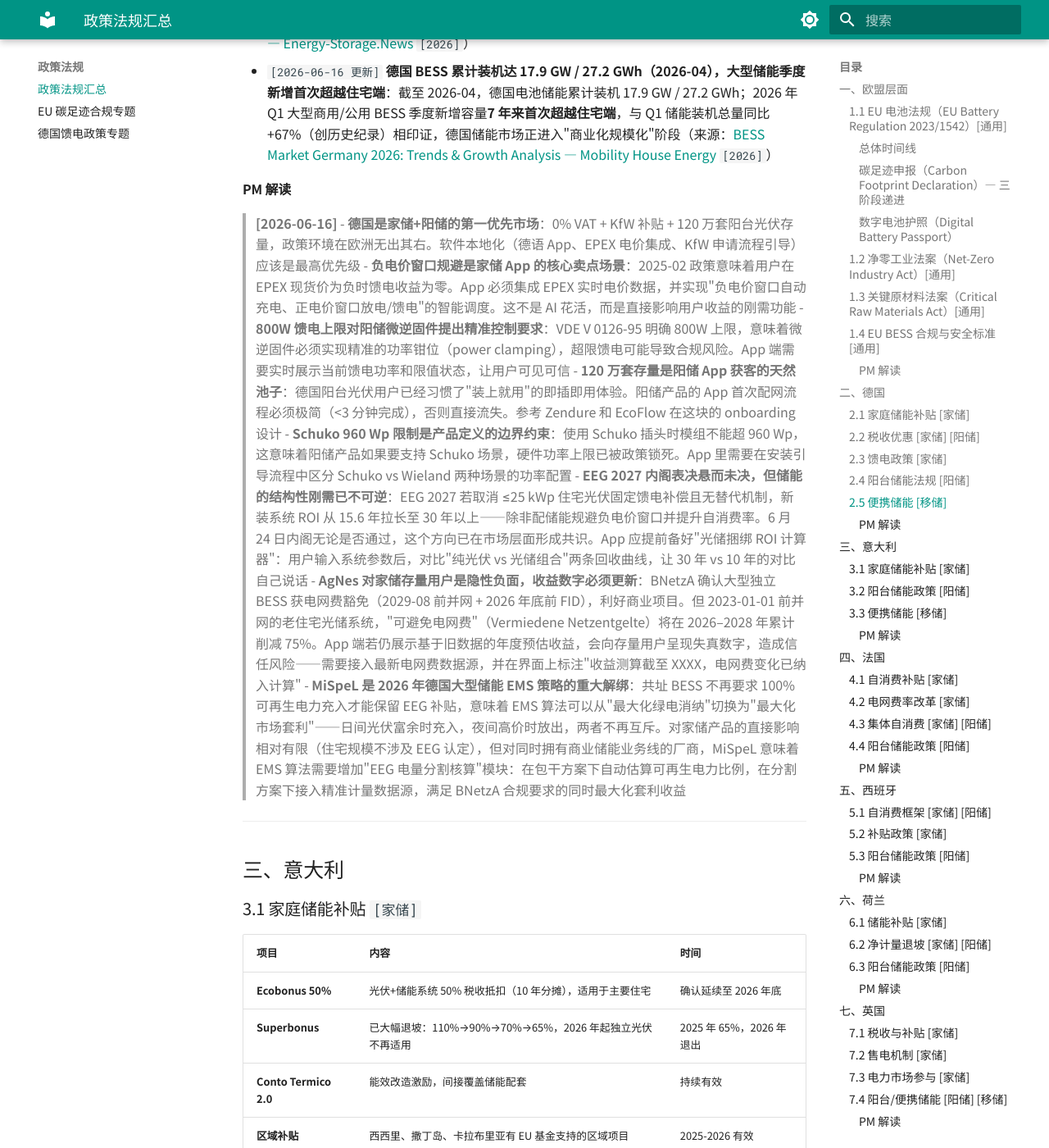
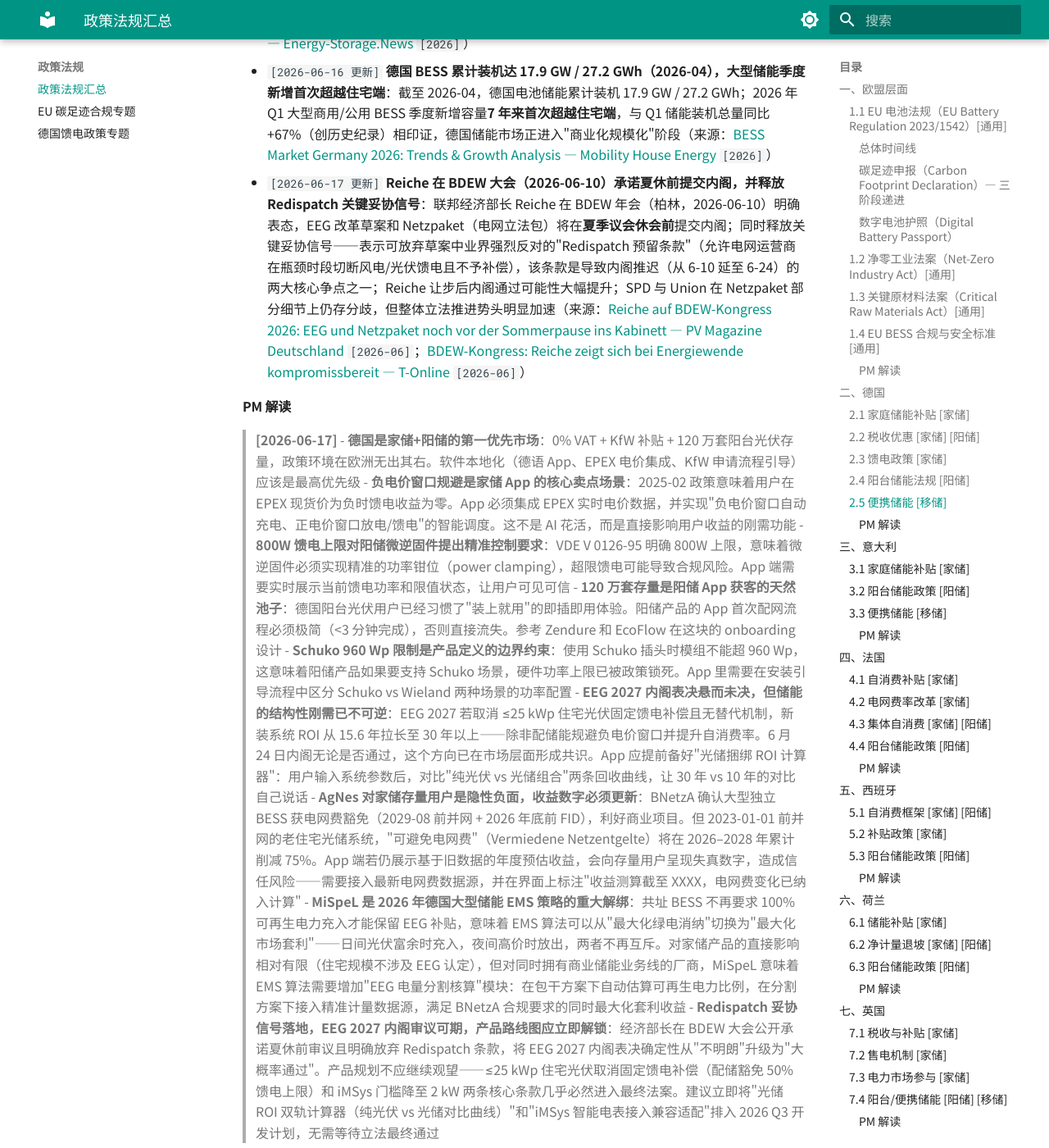
Before and after one commit to jeff9141/energy-storage-intel, an MkDocs documentation site: the page built from docs/policy/energy_storage_policy_regulations.md, in a window 1280 px wide and 1400 px high, scrolled down 8995 px. Shown: the whole window at 82% size. Built offline with MkDocs 1.6.1 and Material for MkDocs 9.7.7, drawn with Linux system fonts in a browser that asks for light colours; some of the changed text lies outside the part shown.

Commit message:
定时更新：政策法规信息收集 2026-06-17

```diff
--- a/docs/policy/energy_storage_policy_regulations.md
+++ b/docs/policy/energy_storage_policy_regulations.md
@@ -1,6 +1,6 @@
 # 储能行业政策法规汇总
 
-> 最后更新：2026-06-16
+> 最后更新：2026-06-17
 > 覆盖地区：欧洲（全覆盖）、澳大利亚
 
 **适用品类标记说明：**
@@ -210,10 +210,11 @@
 - `[2026-06-15 更新]` **BNetzA 发布 AgNes 电网费改革方案（2026-05-27），大型 BESS 获政策利好**：联邦网络局（BNetzA）公布新电网费体系（Allgemeine Netzentgeltsystematik Strom，AgNes）初步方案，核心内容：① 现有 BESS 暂不纳入电网费征缴范围（逆转 2026-01 信号）；② **祖父条款**：2029-08-04 前并网、且在 AgNes 最终决定（预计 2026 年底）前完成最终投资决策（FID）的项目获完整豁免；③ 未来新项目适用纯容量电网费，约 €4,000–7,000/MW/年，**无电量计费分量**；④ 2023-01-01 前并网老项目的"可避免电网费"（Vermiedene Netzentgelte）将逐步退出：2026 年削减 25%、2027 年削减 50%、2028 年削减 75%；BNetzA 认为整体方案对储能呈净正面效果，但业界指出大型独立储能受益、光伏配储及产消者（Prosumer）负担加重（来源：[Major German BESS outcomes: Grid fee exemptions remain — ESS News](https://www.ess-news.com/2026/05/28/major-german-bess-outcomes-grid-fee-exemptions-remain-higher-costs-for-prosumers/) `[2026-05]`；[German grid fees: Regulator unveils near-best-case for BESS — Modo Energy](https://modoenergy.com/research/germany-grid-fees-agnes-netzentgelte-bess-batteries-bnetza-update-capacity-fees-may-2026) `[2026-05]`）
 - `[2026-06-16 更新]` **MiSpeL（储能与充电桩市场整合法规）预计 2026-06-30 前完成 BNetzA 认定程序**：MiSpeL（Marktintegration von Speichern und Ladepunkten）核心突破：共址（co-location）场景下，BESS 充入非 100% 可再生电力也不再丧失 EEG 补贴资格，允许按市场电价优化充放电策略；BNetzA 须在 **2026-06-30** 前完成 EEG 电量认定程序；两种核算方案：包干方案（Pauschaloption，适合小型系统，简化核算）和分割方案（Abgrenzungsoption，精准计量能量流向，适合大型商业系统）；认定程序完成后，电网运营商尚需 6–12 个月完成系统适配，预计实际影响在 2027 年初显现（来源：[Understanding MiSpeL: New Regulatory Framework for German Co-located Storage — GridCog](https://www.gridcog.com/blog/understanding-mispel-the-new-regulatory-framework-for-german-co-located-storage) `[2026]`；['Moment of truth': 2026 regulatory agenda for large battery storage in Germany — Energy-Storage.News](https://www.energy-storage.news/moment-of-truth-the-2026-regulatory-agenda-for-large-battery-storage-in-germany/) `[2026]`）
 - `[2026-06-16 更新]` **德国 BESS 累计装机达 17.9 GW / 27.2 GWh（2026-04），大型储能季度新增首次超越住宅端**：截至 2026-04，德国电池储能累计装机 17.9 GW / 27.2 GWh；2026 年 Q1 大型商用/公用 BESS 季度新增容量**7 年来首次超越住宅端**，与 Q1 储能装机总量同比 +67%（创历史纪录）相印证，德国储能市场正进入"商业化规模化"阶段（来源：[BESS Market Germany 2026: Trends & Growth Analysis — Mobility House Energy](https://mobilityhouse-energy.com/int_en/knowledge-center/article/bess-in-germany-market-overview-2026) `[2026]`）
+- `[2026-06-17 更新]` **Reiche 在 BDEW 大会（2026-06-10）承诺夏休前提交内阁，并释放 Redispatch 关键妥协信号**：联邦经济部长 Reiche 在 BDEW 年会（柏林，2026-06-10）明确表态，EEG 改革草案和 Netzpaket（电网立法包）将在**夏季议会休会前**提交内阁；同时释放关键妥协信号——表示可放弃草案中业界强烈反对的"Redispatch 预留条款"（允许电网运营商在瓶颈时段切断风电/光伏馈电且不予补偿），该条款是导致内阁推迟（从 6-10 延至 6-24）的两大核心争点之一；Reiche 让步后内阁通过可能性大幅提升；SPD 与 Union 在 Netzpaket 部分细节上仍存分歧，但整体立法推进势头明显加速（来源：[Reiche auf BDEW-Kongress 2026: EEG und Netzpaket noch vor der Sommerpause ins Kabinett — PV Magazine Deutschland](https://www.pv-magazine.de/2026/06/10/reiche-auf-bdew-kongress-2026-eeg-und-netzpaket-noch-vor-der-sommerpause-ins-kabinett/) `[2026-06]`；[BDEW-Kongress: Reiche zeigt sich bei Energiewende kompromissbereit — T-Online](https://www.t-online.de/finanzen/energie/id_101292472/bdew-kongress-reiche-zeigt-sich-bei-energiewende-kompromissbereit.html) `[2026-06]`）
 
 #### PM 解读
 
-> **[2026-06-16]**
+> **[2026-06-17]**
 > - **德国是家储+阳储的第一优先市场**：0% VAT + KfW 补贴 + 120 万套阳台光伏存量，政策环境在欧洲无出其右。软件本地化（德语 App、EPEX 电价集成、KfW 申请流程引导）应该是最高优先级
 > - **负电价窗口规避是家储 App 的核心卖点场景**：2025-02 政策意味着用户在 EPEX 现货价为负时馈电收益为零。App 必须集成 EPEX 实时电价数据，并实现"负电价窗口自动充电、正电价窗口放电/馈电"的智能调度。这不是 AI 花活，而是直接影响用户收益的刚需功能
 > - **800W 馈电上限对阳储微逆固件提出精准控制要求**：VDE V 0126-95 明确 800W 上限，意味着微逆固件必须实现精准的功率钳位（power clamping），超限馈电可能导致合规风险。App 端需要实时展示当前馈电功率和限值状态，让用户可见可信
@@ -222,6 +223,7 @@
 > - **EEG 2027 内阁表决悬而未决，但储能的结构性刚需已不可逆**：EEG 2027 若取消 ≤25 kWp 住宅光伏固定馈电补偿且无替代机制，新装系统 ROI 从 15.6 年拉长至 30 年以上——除非配储能规避负电价窗口并提升自消费率。6 月 24 日内阁无论是否通过，这个方向已在市场层面形成共识。App 应提前备好"光储捆绑 ROI 计算器"：用户输入系统参数后，对比"纯光伏 vs 光储组合"两条回收曲线，让 30 年 vs 10 年的对比自己说话
 > - **AgNes 对家储存量用户是隐性负面，收益数字必须更新**：BNetzA 确认大型独立 BESS 获电网费豁免（2029-08 前并网 + 2026 年底前 FID），利好商业项目。但 2023-01-01 前并网的老住宅光储系统，"可避免电网费"（Vermiedene Netzentgelte）将在 2026–2028 年累计削减 75%。App 端若仍展示基于旧数据的年度预估收益，会向存量用户呈现失真数字，造成信任风险——需要接入最新电网费数据源，并在界面上标注"收益测算截至 XXXX，电网费变化已纳入计算"
 > - **MiSpeL 是 2026 年德国大型储能 EMS 策略的重大解绑**：共址 BESS 不再要求 100% 可再生电力充入才能保留 EEG 补贴，意味着 EMS 算法可以从"最大化绿电消纳"切换为"最大化市场套利"——日间光伏富余时充入，夜间高价时放出，两者不再互斥。对家储产品的直接影响相对有限（住宅规模不涉及 EEG 认定），但对同时拥有商业储能业务线的厂商，MiSpeL 意味着 EMS 算法需要增加"EEG 电量分割核算"模块：在包干方案下自动估算可再生电力比例，在分割方案下接入精准计量数据源，满足 BNetzA 合规要求的同时最大化套利收益
+> - **Redispatch 妥协信号落地，EEG 2027 内阁审议可期，产品路线图应立即解锁**：经济部长在 BDEW 大会公开承诺夏休前审议且明确放弃 Redispatch 条款，将 EEG 2027 内阁表决确定性从"不明朗"升级为"大概率通过"。产品规划不应继续观望——≤25 kWp 住宅光伏取消固定馈电补偿（配储豁免 50% 馈电上限）和 iMSys 门槛降至 2 kW 两条核心条款几乎必然进入最终法案。建议立即将"光储 ROI 双轨计算器（纯光伏 vs 光储对比曲线）"和"iMSys 智能电表接入兼容适配"排入 2026 Q3 开发计划，无需等待立法最终通过
 
 ---
 
```
